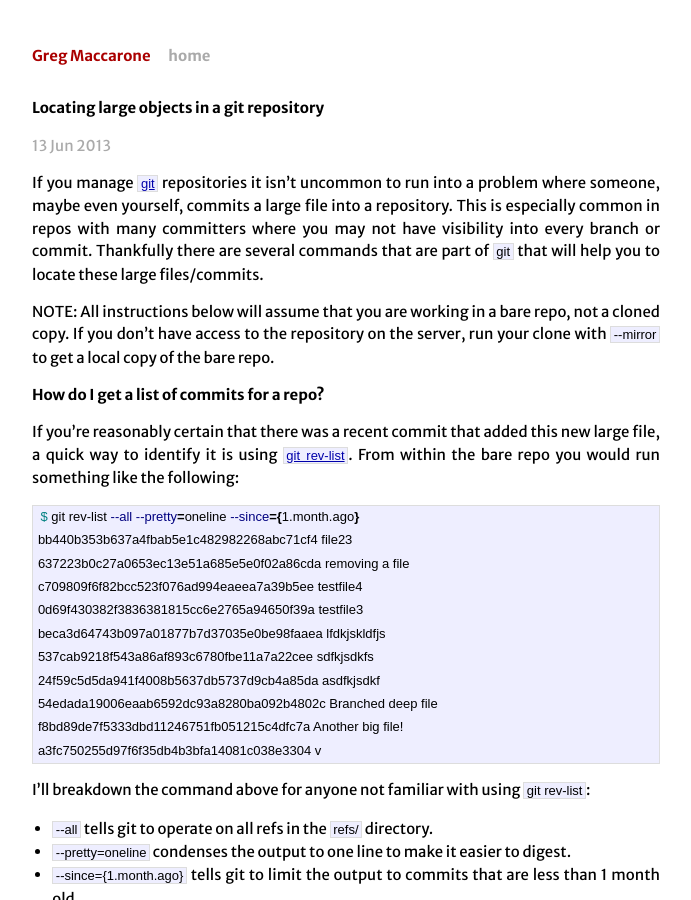
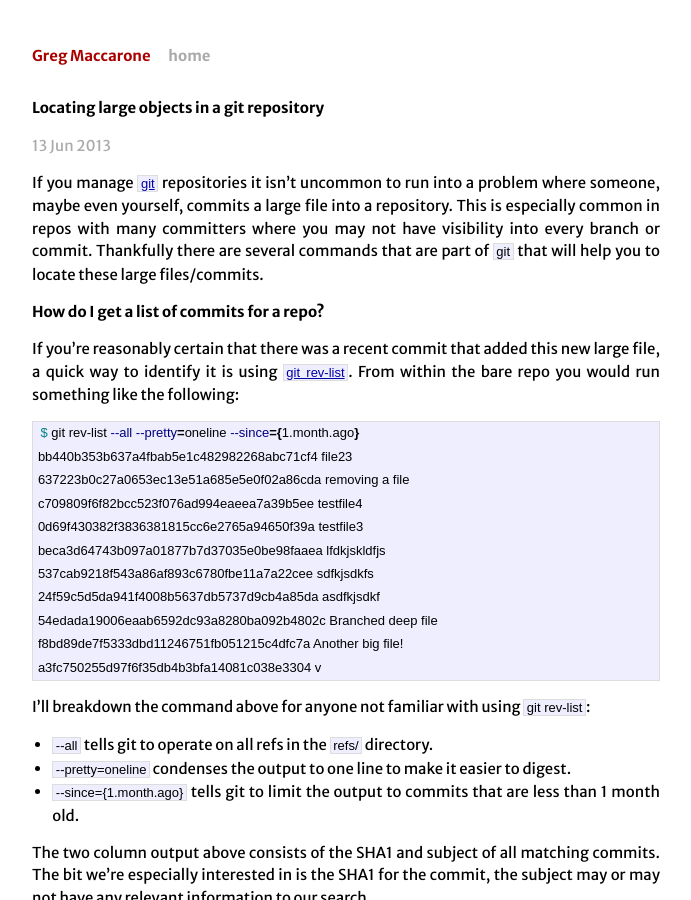
Before and after one commit to gmaccarone/gmaccarone.github.io, a Jekyll site: the page built from _posts/2013-06-13-locating-large-objects.markdown, in a window 1280 px wide and 900 px high. Shown: the whole window, without its empty margins (294-985 px from the left). Built offline with Jekyll 4.4.1, drawn with Linux system fonts in a browser that asks for light colours; some web fonts are replaced; comment, search, counter and statistics services are not loaded.

Commit message:
Remove distracting note from top of post
It's unclear whether this actually makes any real difference to the
steps outlined in the post. Need to test more to make sure it's actually
necessary,

```diff
--- a/_posts/2013-06-13-locating-large-objects.markdown
+++ b/_posts/2013-06-13-locating-large-objects.markdown
@@ -10,10 +10,6 @@ where someone, maybe even yourself, commits a large file into a repository.
 This is especially common in repos with many committers where you may not have
 visibility into every branch or commit.  Thankfully there are several commands
 that are part of `git` that will help you to locate these large files/commits.
-
-NOTE: All instructions below will assume that you are working in a bare repo,
-not a cloned copy. If you don't have access to the repository on the server,
-run your clone with `--mirror` to get a local copy of the bare repo.
 
 # How do I get a list of commits for a repo?
 If you're reasonably certain that there was a recent commit that added this new
```
